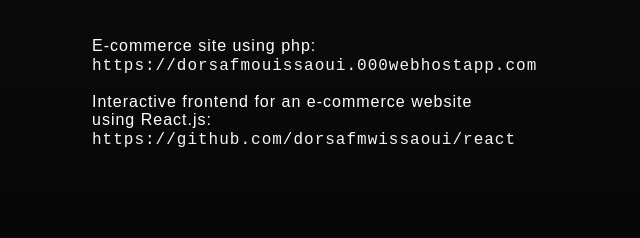
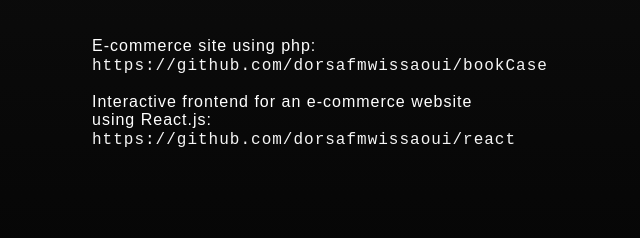
Before and after one commit to dorsafmwissaoui/portfolio, a plain HTML site: page index.html in a window 1280 px wide. Shown: the part 462-700 px from the top of the page, 348-988 px from the left. Drawn offline with Linux system fonts and the light colour scheme.

Commit message:
édit link

```diff
--- a/index.html
+++ b/index.html
@@ -27,7 +27,7 @@
         <div id="portfolio" class="block">
             <h2>Some Of My Work</h2>
             <div class="paragraph">
-            <p> E-commerce site using php:<a style="font-family: 'Courier New', monospace"> https://dorsafmouissaoui.000webhostapp.com </a></p><br>
+            <p> E-commerce site using php:<a style="font-family: 'Courier New', monospace"> https://github.com/dorsafmwissaoui/bookCase </a></p><br>
             <p> Interactive frontend for an e-commerce website using React.js:<a style="font-family: 'Courier New', monospace"> https://github.com/dorsafmwissaoui/react </a></p>
             </div>
 
@@ -36,7 +36,7 @@
         <div id="contact" class="block">
             <h2>Contact Me</h2>
             <p><i class="fa-regular fa-envelope"></i> dorsafmissaoui2@gmail.com</p><br>
-            <a href="https://www.linkedin.com/in/dorsaf-mouissaoui-852b811b7"><i class="fab fa-linkedin"></i> LinkedIn</a><br>
+           <a href="https://www.linkedin.com/in/dorsaf-mouissaoui-852b811b7"><i class="fab fa-linkedin"></i> LinkedIn</a><br>
             <a href="https://github.com/dorsafmwissaoui"><i class="fab fa-github"></i> GitHub</a><br>
           <a href="https://www.freecodecamp.org/dorsafmouissaoui"><i class="fab fa-free-code-camp"></i> FreeCodeCamp </a><br>
             <a href="https://www.goodreads.com/user/show/60386975-dorsaf-mouissaoui"><i class="fab fa-goodreads"></i> Goodreads</a>
```
